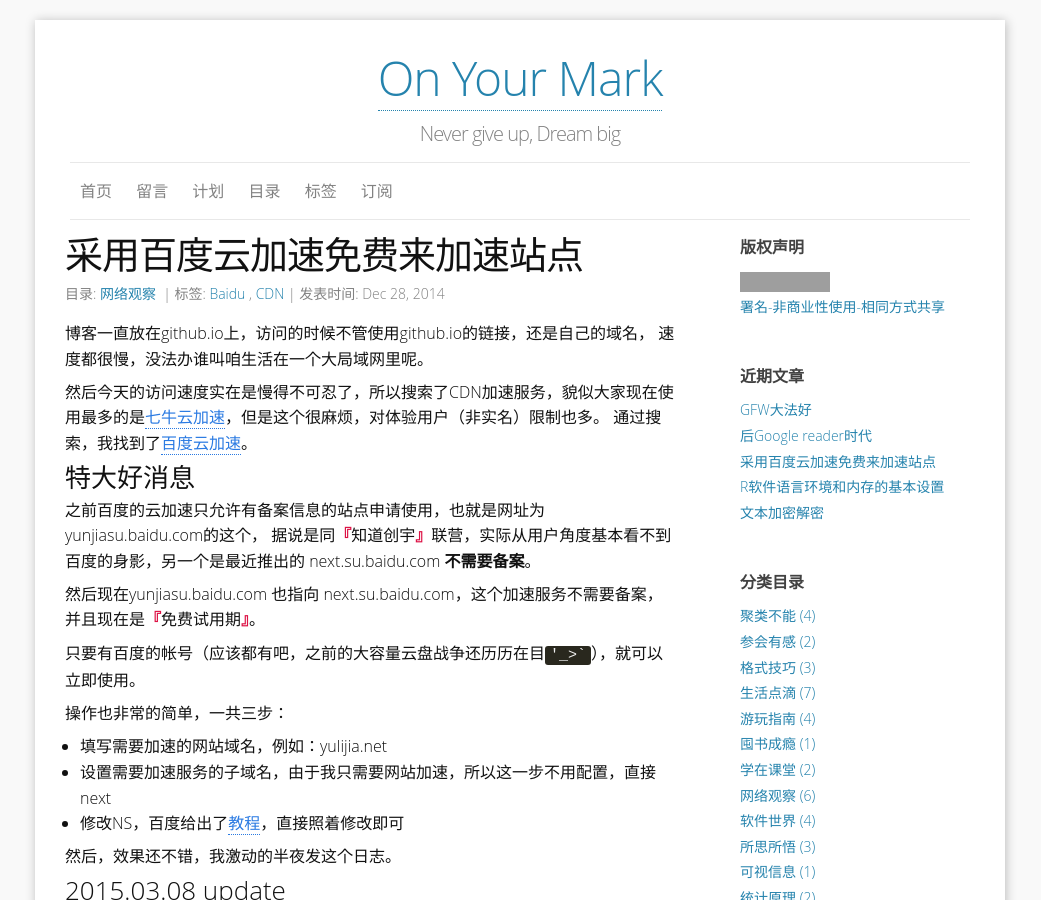
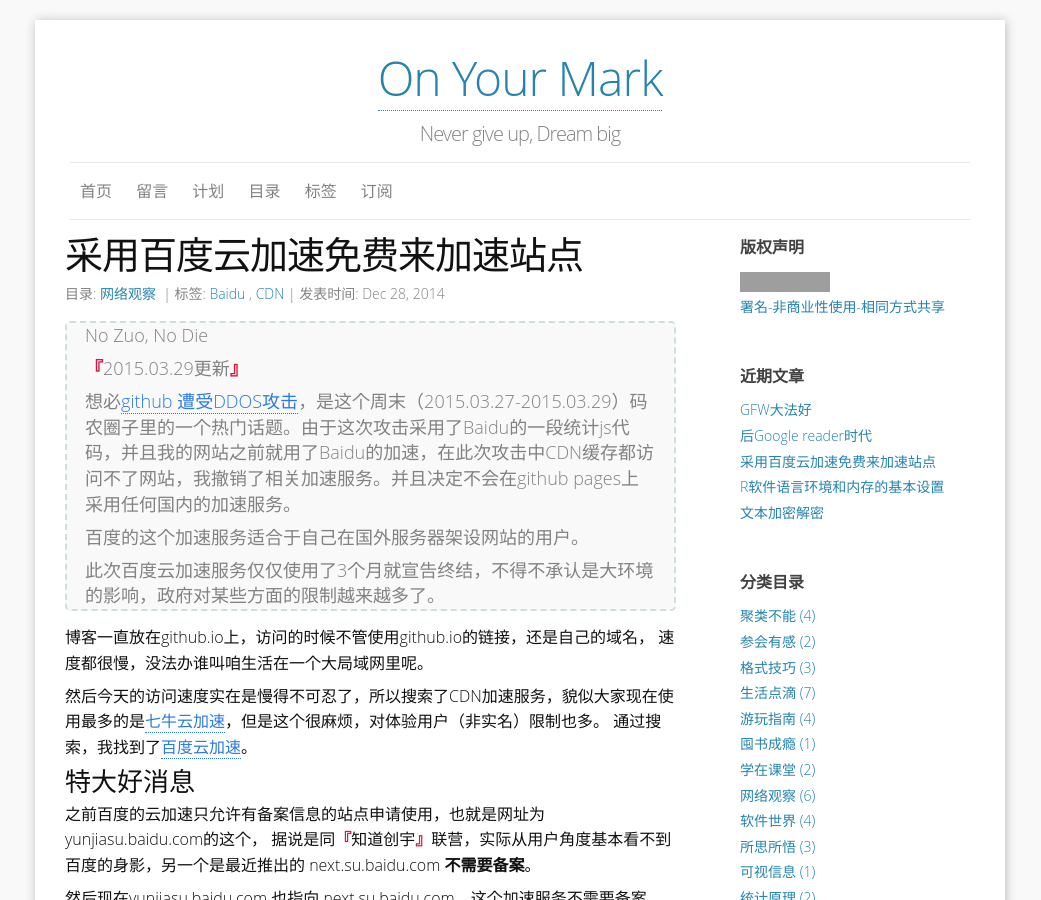
Before and after one commit to yulijia/cn, a Jekyll site: the page built from _posts/2014-12-28-baidu-cdn.md, in a window 1280 px wide and 900 px high. Shown: the whole window, without its empty margins (120-1161 px from the left). Built offline with Jekyll 4.4.1, drawn with Linux system fonts in a browser that asks for light colours; some web fonts are replaced; comment, search, counter and statistics services are not loaded; grey boxes are pictures that could not be loaded.

Commit message:
updating

```diff
--- a/_posts/2014-12-28-baidu-cdn.md
+++ b/_posts/2014-12-28-baidu-cdn.md
@@ -8,6 +8,17 @@ tags:
 - Baidu
 - CDN
 ---
+
+> No Zuo, No Die
+>
+> <q>2015.03.29更新</q>
+>
+>想必[github 遭受DDOS攻击](https://news.ycombinator.com/item?id=9275041)，是这个周末（2015.03.27-2015.03.29）码农圈子里的一个热门话题。由于这次攻击采用了Baidu的一段统计js代码，并且我的网站之前就用了Baidu的加速，在此次攻击中CDN缓存都访问不了网站，我撤销了相关加速服务。并且决定不会在github pages上采用任何国内的加速服务。
+>
+> 百度的这个加速服务适合于自己在国外服务器架设网站的用户。
+>
+> 此次百度云加速服务仅仅使用了3个月就宣告终结，不得不承认是大环境的影响，政府对某些方面的限制越来越多了。
+
 
 博客一直放在github.io上，访问的时候不管使用github.io的链接，还是自己的域名，
 速度都很慢，没法办谁叫咱生活在一个大局域网里呢。
```
